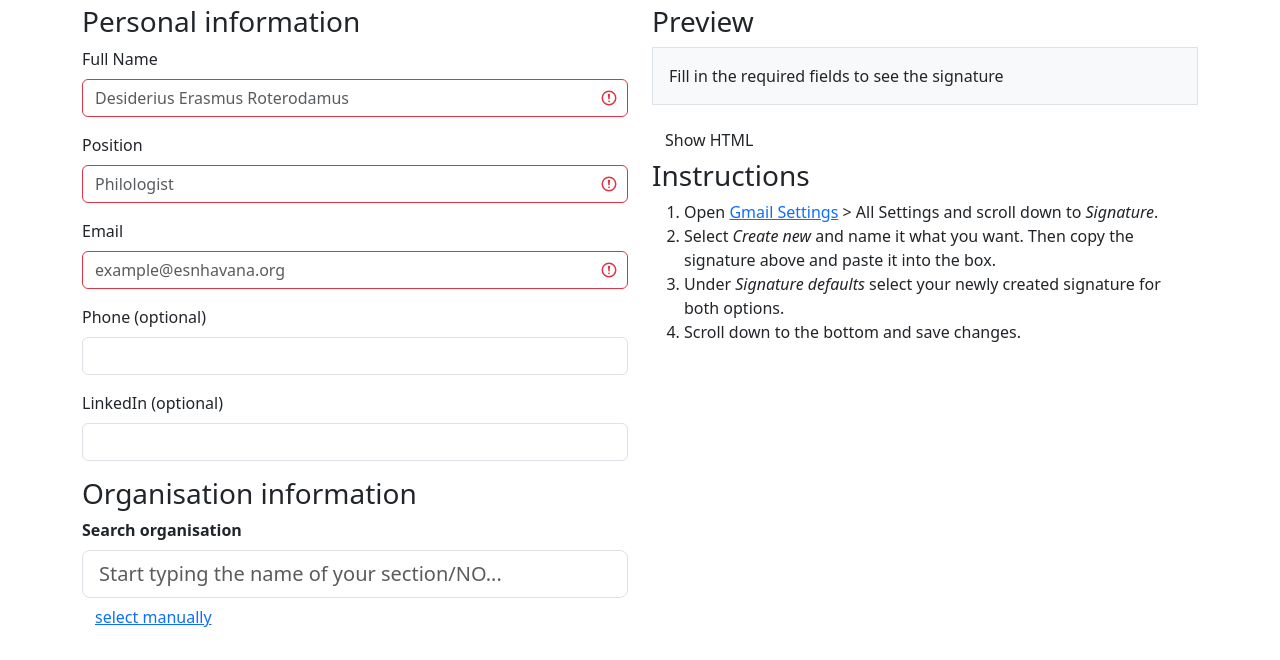
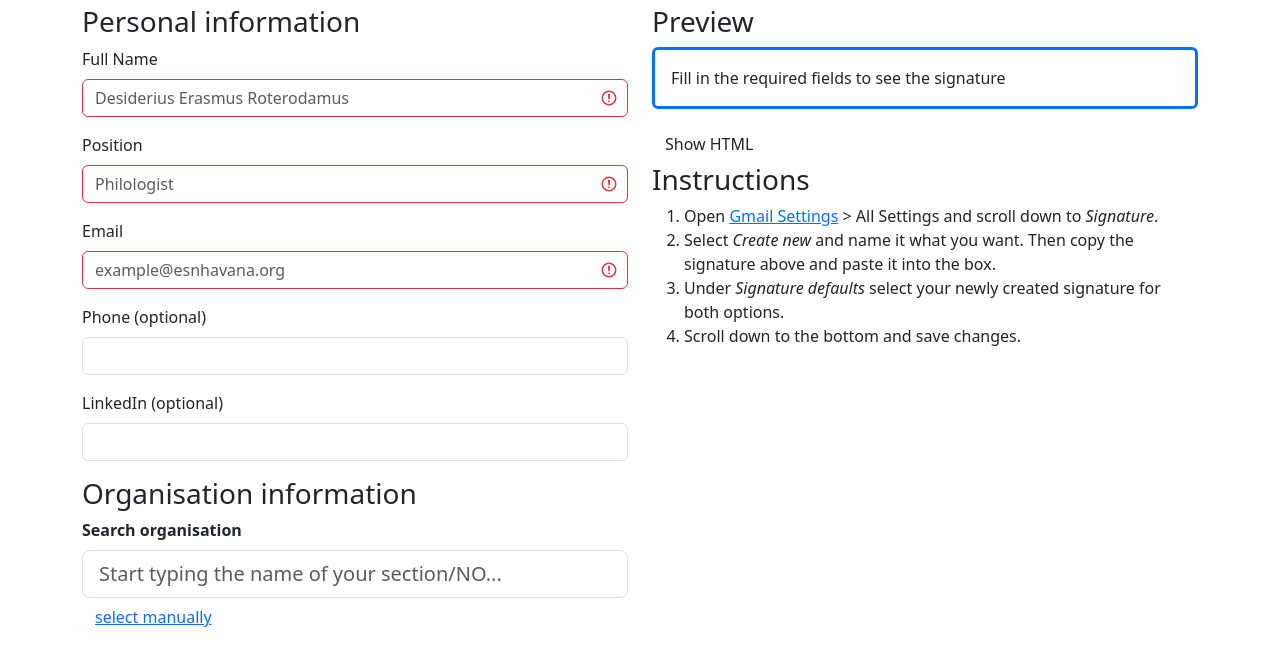
Before and after one commit to esn-sweden/email-signature, a website built with Vite: page index.html in a window 1280 px wide. Shown: the part 147-807 px from the top of the page. Built offline with nearby package versions, Linux system fonts and the light colour scheme; files whose address does not match are found by name.

Commit message:
Make preview background transparent

```diff
--- a/index.html
+++ b/index.html
@@ -181,7 +181,10 @@ La Habana, Cuba"
         </div>
         <div class="col-md-6">
           <h3>Preview</h3>
-          <div id="preview" class="border p-3 bg-light mb-3"></div>
+          <div
+            id="preview"
+            class="border border-3 border-primary rounded p-3 mb-3"
+          ></div>
           <button id="toggleHtmlBtn" class="btn">Show HTML</button>
           <div id="htmlContainer" class="d-none">
             <textarea
```
